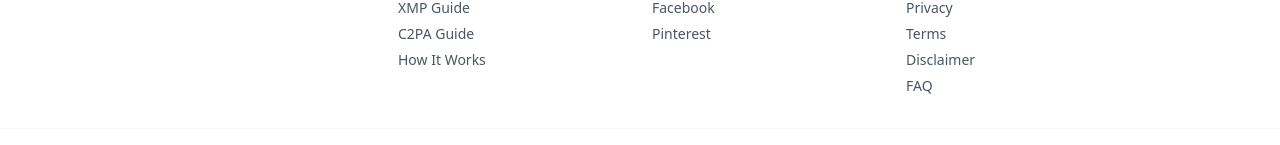
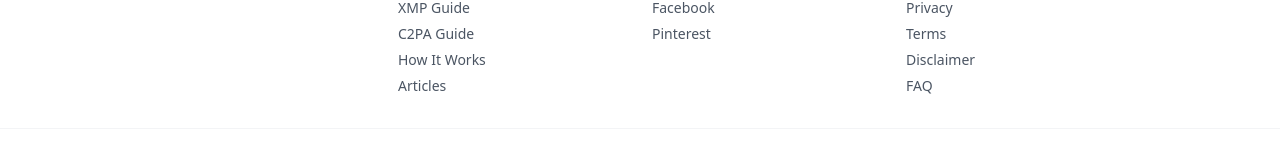
Before and after one commit to ailabelremove/ailabelremove, a Next.js app: page /articles in a window 1280 px wide. Shown: the part 801-946 px from the top of the page. Built offline with nearby package versions, Linux system fonts and the light colour scheme.

Commit message:
Add 'Articles' link to footer navigation

```diff
--- a/components/layout/Footer.tsx
+++ b/components/layout/Footer.tsx
@@ -16,6 +16,7 @@ const COLUMNS = [
       { href: "/xmp-guide", label: "XMP Guide" },
       { href: "/c2pa-guide", label: "C2PA Guide" },
       { href: "/how-it-works", label: "How It Works" },
+      { href: "/articles", label: "Articles" },
     ],
   },
   {
```
